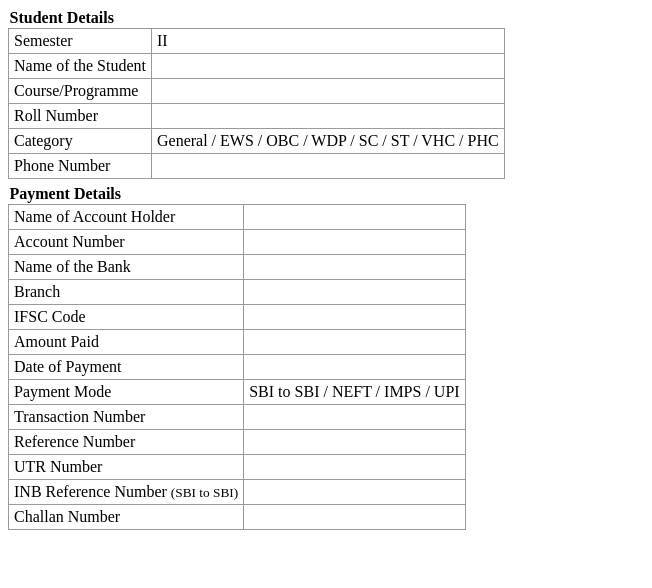
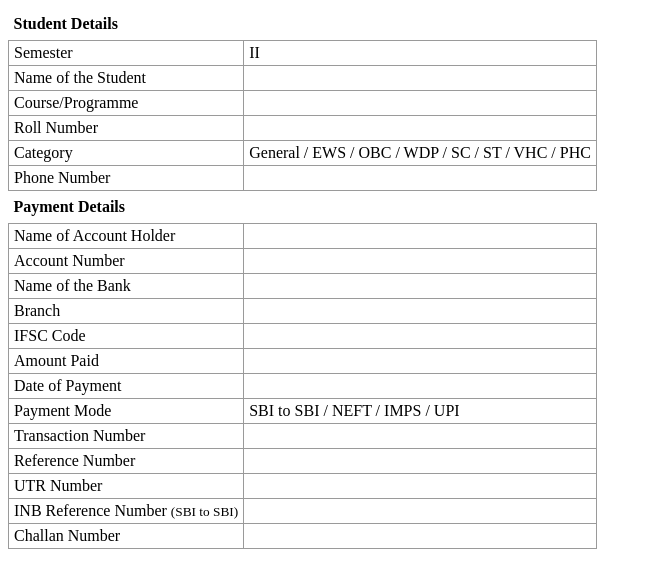
Before and after one commit to kevinnls/eflufeepaymentdetails, an Eleventy site: page src/tools/feemailformat/plainformat.html in a window 1280 px wide. Shown: the whole page, without its empty margins (0-652 px from the left). Built offline with nearby package versions, Linux system fonts and the light colour scheme; Eleventy itself is replaced by a stand-in of ours; files that its build step writes are made by us from their sources; what markdown-it-attrs would draw is missing.

Commit message:
make it a single table with no theads

```diff
--- a/src/tools/feemailformat/plainformat.html
+++ b/src/tools/feemailformat/plainformat.html
@@ -9,14 +9,12 @@
 		<style>
 		table { border-collapse: collapse; margin-bottom: 5px; }
 		td { border: solid #9a9a9a 1px; padding: 3px 5px; }
-		thead { text-align: left; }
+		th { text-align: left; padding: 7px 5px;}
 		</style>
 
 		<table>
-			<thead>
+			<tbody>
 				<tr><th colspan="2">Student Details</th></tr>
-			</thead>
-			<tbody>
 				<tr>
 				<td>Semester</td><td>II</td>
 				</tr><tr>
@@ -30,14 +28,7 @@
 				</tr>
 				<tr><td>Phone Number</td><td></td>
 				</tr>
-			</tbody>
-		</table>
-
-		<table>
-			<thead>
 				<tr><th colspan="2">Payment Details</th></tr>
-			</thead>
-			<tbody>
 				<tr>
 					<td>Name of Account Holder</td><td></td>
 				</tr>
```
